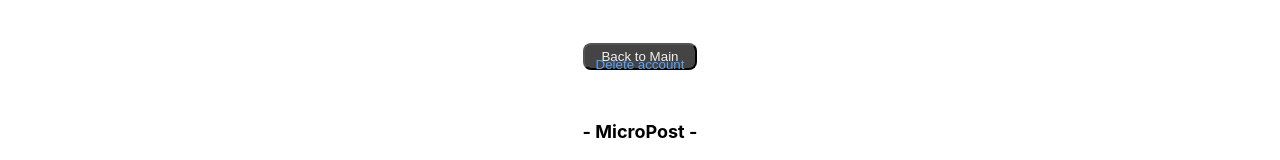
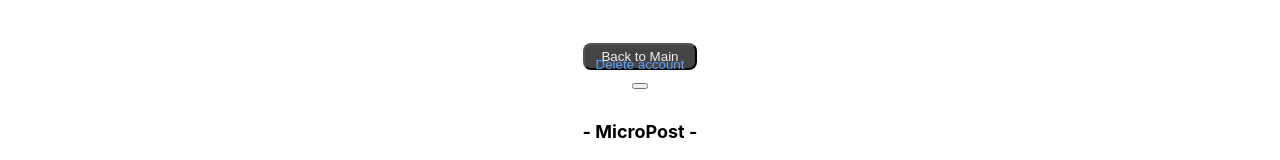
Before and after one commit to MoeMiyata/Rank2-MessageBoard-Frontend, a React app: page /userprofile in a window 1280 px wide. Shown: the part 608-768 px from the top of the page. Built offline with nearby package versions, Linux system fonts and the light colour scheme; no server answers.

Commit message:
Delete Dialog実装開始

```diff
--- /dev/null
+++ b/src/components/DeleteUserDialog.tsx
@@ -0,0 +1,25 @@
+import React, { useState } from "react"
+
+export const DeleteUserDialog = () => {
+    const [ isOpenDialog, setIsOpenDialog ] = useState(false);
+
+    const onClickSwitchDialog = () => {
+        setIsOpenDialog(!isOpenDialog)
+    }
+
+    return (
+        <>
+          <div>
+            <button onClick={onClickSwitchDialog}>
+                { isOpenDialog && (
+                    <div>
+                        <h2>Delete Dialog</h2>
+                        <p>これはダイアログの内容です。</p>
+                        <button onClick={onClickSwitchDialog}>閉じる</button>
+                    </div>
+                )}
+            </button>
+          </div>
+        </>
+    )
+}
--- a/src/components/UserProfile.tsx
+++ b/src/components/UserProfile.tsx
@@ -7,6 +7,7 @@ import { LoginUserContext } from "../providers/LoginUserProvider.tsx";
 import { getUser, updateUser } from "../api/User.tsx";
 import { UserContext } from "../providers/UserProvider.tsx";
 import { DeleteUser } from "./DeleteUser.tsx";
+import { DeleteUserDialog } from "./DeleteUserDialog.tsx";
 
 
 export default function UserProfile() {
@@ -439,6 +440,7 @@ export default function UserProfile() {
             </SMainButton>
           }
           <div>
+            <DeleteUserDialog/>
             <DeleteUser/>
           </div>
           <div>
```
